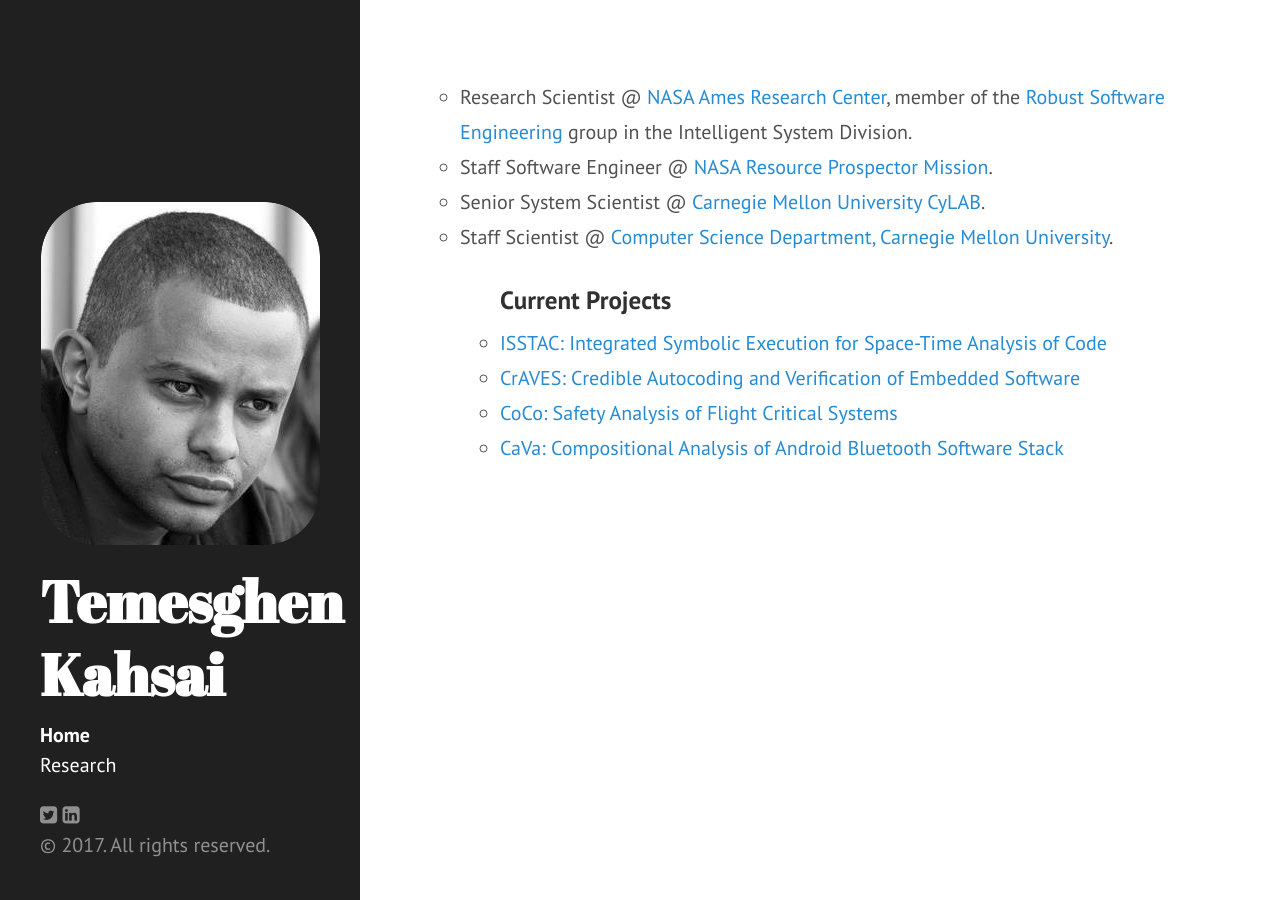
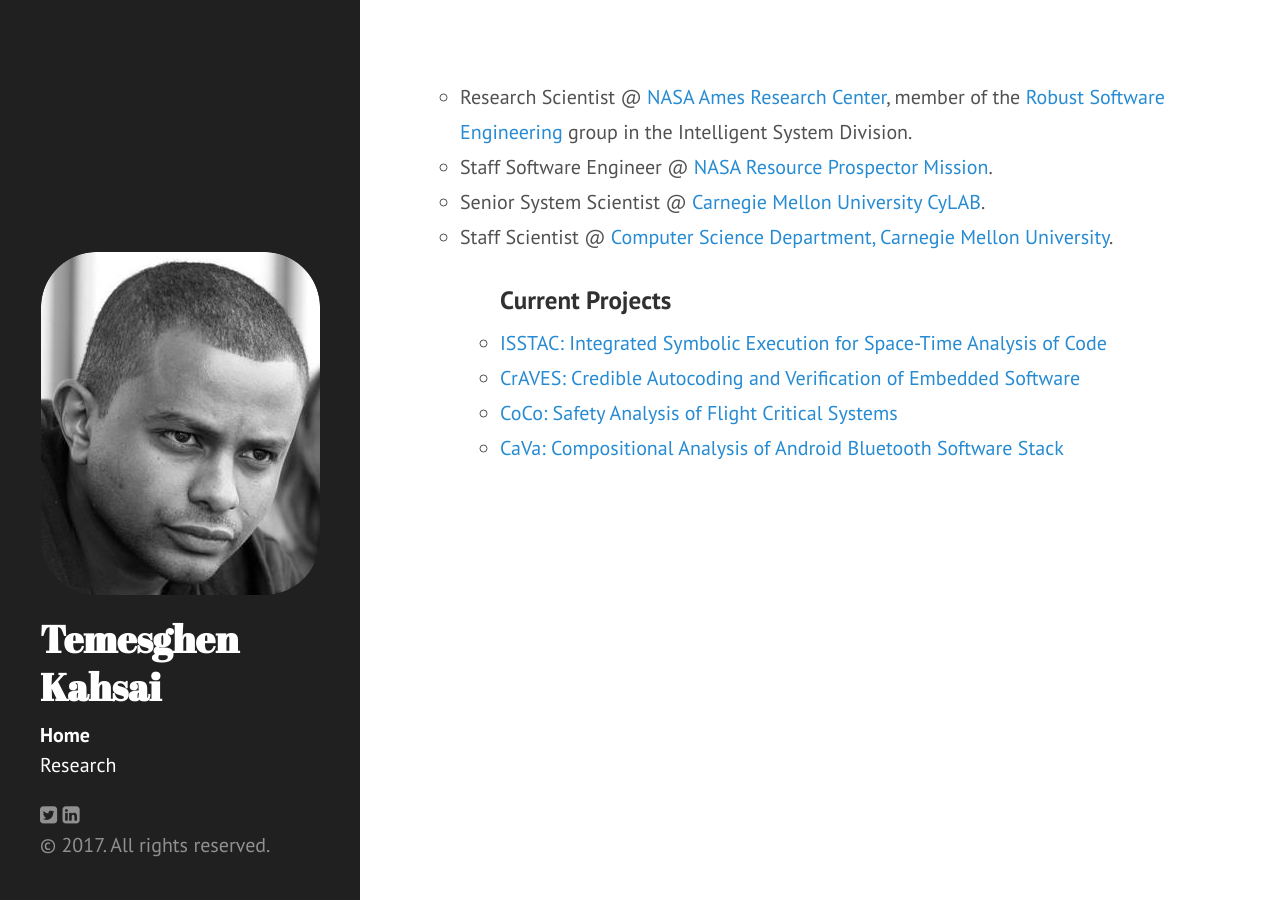
Before and after one commit to lememta/lememta.github.io, a Jekyll site: the page built from index.html, in a window 1280 px wide. Built offline with Jekyll 4.4.1, drawn with Linux system fonts in a browser that asks for light colours; nearby versions of some CDN libraries; the list of posts is cut into pages by our own code.

Commit message:
small update

```diff
--- a/assets/css/hyde.css
+++ b/assets/css/hyde.css
@@ -99,7 +99,7 @@
   color: #fff;
   margin-top: 0;
   font-family: "Abril Fatface", serif;
-  font-size: 2.90rem;
+  font-size: 1.90rem;
 }
 
 /* Sidebar nav */
```
